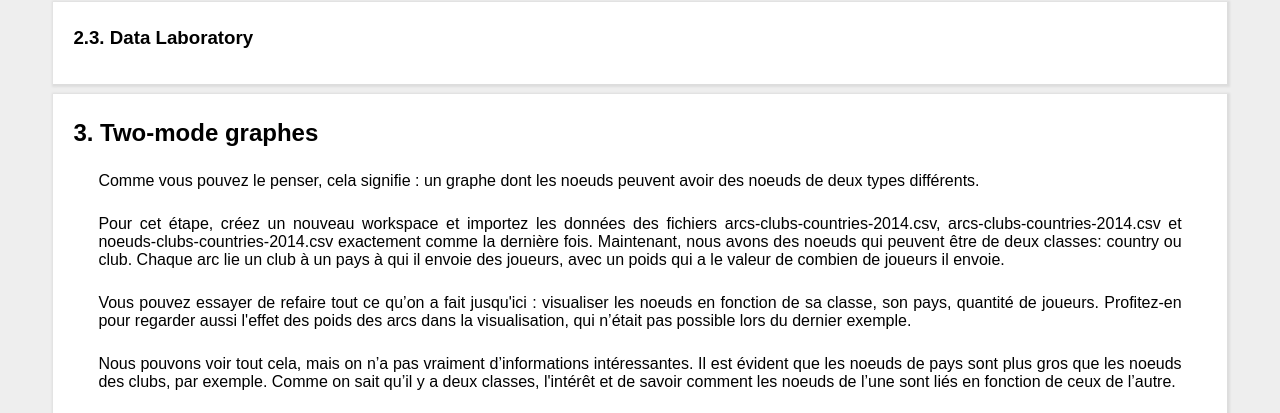
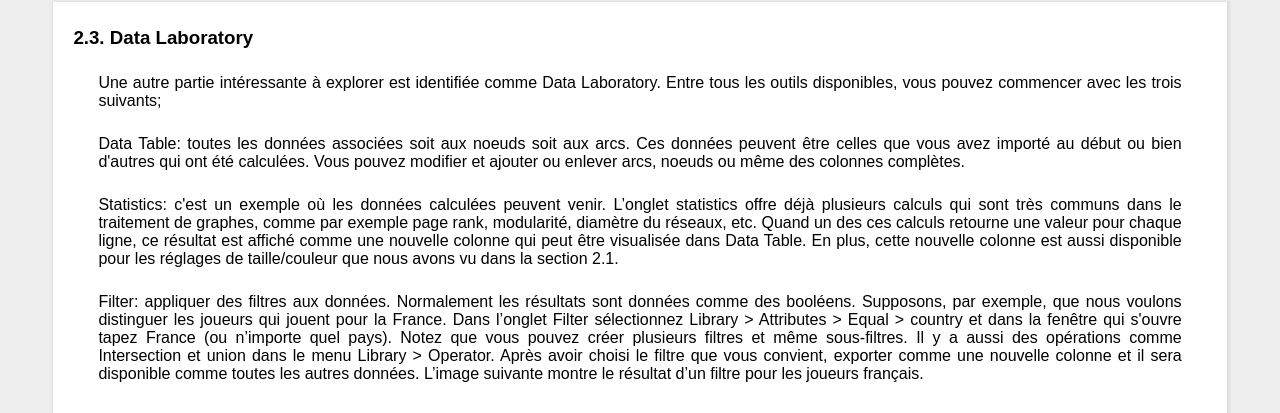
Before and after one commit to aymericboccard/worldcup_project, a plain HTML site: page index.html in a window 1280 px wide. Shown: the part 2903-3316 px from the top of the page. Drawn offline with Linux system fonts and the light colour scheme.

Commit message:
add text 2.3

```diff
--- a/index.html
+++ b/index.html
@@ -41,8 +41,6 @@
     <p>Pour la taille, on a deux options: unique et ranking. Comme le nom le suggère, l’option unique sert à choisir une seule taille pour tous les noeuds. L’option ranking va donner des tailles différentes en fonction du paramètre choisi. Sélectionnez le champ Degree et regardez le résultat. Les noeuds avec le plus grand rang sont plus grand que les autres.</p>
     <p>Pour la couleur on a exactement la même logique et on a une autre option: Partition. Cette option nous permet visualiser en couleurs différents attributs qui sont donnés comme texte. Sélectionnez le champ country et regardez le résultat. Chaque pays a une couleur différente. </p>
     <p>Observation: comme vous avez certainement observé, on a les mêmes options pour les arcs dans l’onglet Edges. La logique pour les utiliser est la même.</p>
-    <img src="images/graph-countries.svg" class="col-m-12 col-5">
-    <img src="images/graph-degree.svg" class="col-m-12 col-5">
   </section>
 
   <section class="col-11 col-m-12">
@@ -50,11 +48,17 @@
     <p>Vous devrez avoir à cet étape des noeuds et arcs en couleur et de différentes tailles. Mais leur position dans l'espace est encore la même, donc pas très visible.</p>
     <p>Trouvez l’onglet Layout. Vous verrez plusieurs options disponibles. Chacune d'entre elles est un algorithme de réorganisations des noeuds dans l’espace. Essayez-en quelques un, changez les paramètres… Vous verrez qu’il y a des groupes qui commencent à se former.</p>
     <p>Vos graphes doivent ressembler aux graphes suivants, pour ces algorithmes.</p>
+    <img src="images/graph-countries.svg" class="col-m-12 col-5">
+    <img src="images/graph-degree.svg" class="col-m-12 col-5">
   </section>
 
   <section class="col-11 col-m-12">
     <h3>2.3. Data Laboratory</h3>
-
+    <p>Une autre partie intéressante à explorer est identifiée comme Data Laboratory. Entre tous les outils disponibles, vous pouvez commencer avec les trois suivants;</p>
+    <p>Data Table: toutes les données associées soit aux noeuds soit aux arcs. Ces données peuvent être celles que vous avez importé au début ou bien d'autres qui ont été calculées.  Vous pouvez modifier et ajouter ou enlever arcs, noeuds ou même des colonnes complètes.</p>
+    <p>Statistics: c'est un exemple où les données calculées peuvent venir. L’onglet statistics offre déjà plusieurs calculs qui sont très communs dans le traitement de graphes, comme par exemple page rank, modularité, diamètre du réseaux, etc. Quand un des ces calculs retourne une valeur pour chaque ligne, ce résultat est affiché comme une nouvelle colonne qui peut être visualisée dans Data Table. En plus, cette nouvelle colonne est aussi disponible pour les réglages de taille/couleur que nous avons vu dans la section 2.1.</p>
+    <p>Filter: appliquer des filtres aux données. Normalement les résultats sont données comme des booléens. Supposons, par exemple, que nous voulons distinguer les joueurs qui jouent pour la France. Dans l’onglet Filter sélectionnez Library >   Attributes > Equal > country et dans la fenêtre qui s'ouvre tapez France (ou n’importe quel pays). Notez que vous pouvez créer plusieurs filtres et même sous-filtres. Il y a aussi des opérations comme Intersection et union dans le menu Library > Operator. Après avoir choisi le filtre que vous convient, exporter comme une nouvelle colonne et il sera disponible comme toutes les autres données. L’image suivante montre le résultat d’un filtre pour les joueurs français. </p>
+    <img src="images/France.svg" class="col-m-12 col-11">
   </section>
 
   <section class="col-11 col-m-12">
```
Also changed, not shown: 1 other file.
